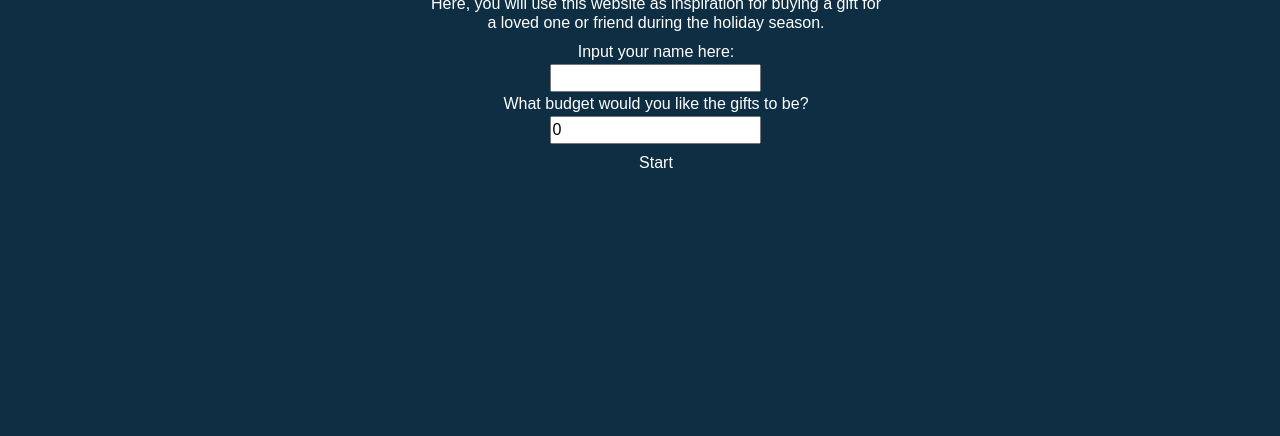
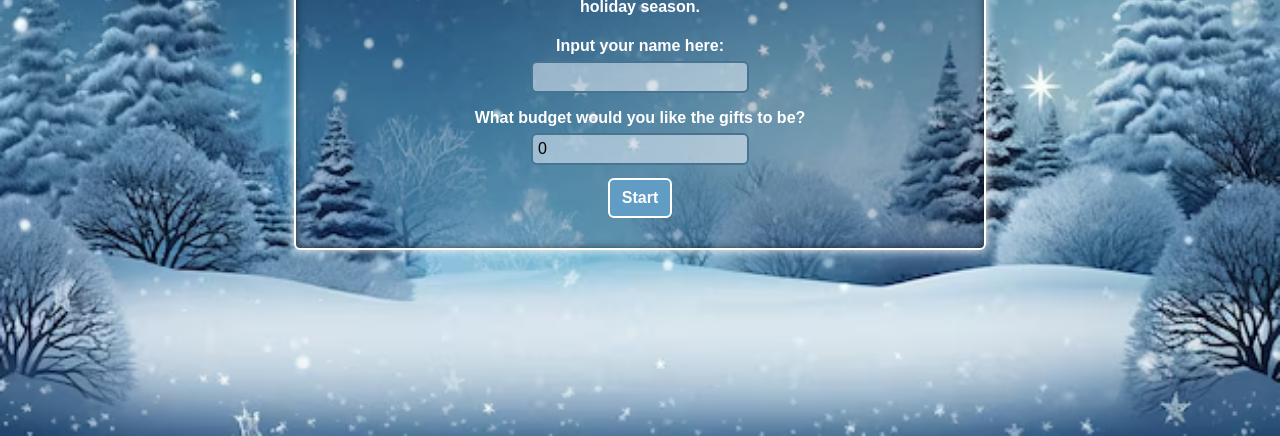
Before and after one commit to Shagan742/holidaySite, a plain HTML site: page index.html in a window 1280 px wide. Shown: the part 364-800 px from the top of the page. Drawn offline with nearby package versions, Linux system fonts and the light colour scheme.

Commit message:
styled current project

```diff
--- a/index.html
+++ b/index.html
@@ -22,34 +22,34 @@
         <!-- place navbar here -->
     </header>
     <div id="app">
-        <main class="container d-flex justify-content-center align-items-center text-center m-3">
-            <div class="row justify-content-center align-items-center text-center intro" v-show="!start">
+        <main class="container d-flex justify-content-center align-items-center text-center">
+            <div class="row justify-content-center text-center mx-3" v-show="!start">
                 <!-- start btn, basically a loading screen -->
-                <div class="col-md-7 text-center">
-                    <h1 class="titleHeader">Welcome to the Secret Santa Gift Selector!</h1>
-                    <h6 class="subtitle">Here, you will use this website as inspiration for buying a gift for a
+                <div class="col-md-9 col-sm-10 text-center intro">
+                    <h1 class="titleHeader">Welcome to the <br>  Secret Santa Gift Selector!</h1>
+                    <h6 class="subtitle col-md-8 text-center mx-auto fw-bold">Here, you will use this website as inspiration for buying a gift for a
                         loved one or friend during the holiday season.</h6>
                     <!-- put budget and user's name here -->
 
                     <form id="inputNameThenBudget">
                         <label for="theName">Input your name here: </label>
                         <br>
-                        <input id="theName" v-model="userName"></input>
+                        <input id="theName" v-model="userName"> </input>
                         <br>
                         <label for="budget">What budget would you like the gifts to be?</label>
                         <br>
-                        <input id="budget" v-model="budget" type="number"></input>
+                        <input id="budget" v-model="budget" type="number"> </input>
                     </form>
-                    <button class="btn" @click="startGame(true); filterItems">Start</button>
+                    <button class="btn start" @click="startGame(true); filterItems">Start</button>
                 </div>
             </div>
             <div class="row justify-content-center align-items-center g-2" v-show="start">
-                <div class="col-md-12 col-sm-12 mx-3 justify-content-center">
+                <div class="col-md-12 col-sm-12 justify-content-center">
                     <div class="wheelWrap">
                         <div class="wheelContainer">
+<div class="wheel"></div>
+                            <button id="spin">Spin</button>
 
-                            <button id="spin">Spin</button>
-                            <div class="wheel">
                                 <div class="slice" v-for="(item, index) in filterItems" :style="{ transform: 'rotate(' + (index * rotateSlice) + 'deg)',
                         width: sliceSize + 'px', 'margin-left': -(sliceSize/2) + 'px',
                         'background-color': colors[Math.floor(Math.random()*colors.length)],
--- a/style.css
+++ b/style.css
@@ -1,3 +1,19 @@
+body {
+    background-image: url(imgs/bg.avif);
+    background-repeat: no-repeat;
+    background-size: cover;
+    background-attachment: fixed;
+    background-position-y: bottom;
+    background-position-x: center;
+}
+
+.intro {
+    background-color:rgba(15, 23, 61, 0.2);
+    box-shadow:inset 0px 0px 11px -3px black, 0px 0px 11px 0px white;
+    padding:30px;
+    border-radius:6px;
+    border:2px solid white;
+}
 
 .btn {
     color:white;
@@ -6,3 +22,40 @@
 html {
     overflow-x:hidden;
 }
+
+.start {
+    background-color:rgb(96, 156, 196);
+    margin-top:10px;
+    border:2px solid white;
+    font-weight: bold;
+}
+
+.start:hover {
+    background-color:aliceblue;
+    color:black;
+    transform:scale3d(1.1, 1.1, 1.1);
+}
+
+.subtitle, .titleHeader, label {
+    /* color:rgb(0, 10, 143); */
+    color:white;
+}
+
+label {
+    margin-top:10px;
+    font-weight:bold;
+}
+
+input {
+    border-radius:6px;
+    background-color: rgba(243, 247, 255, 0.5);
+    border:2px solid black;
+    padding:2px;
+    border:2px solid rgb(72, 116, 146);
+}
+
+#theName, #budget {
+    margin-top:3px;
+    margin-bottom:3px;
+    padding-left:5px;
+}
--- a/wheel.css
+++ b/wheel.css
@@ -16,9 +16,10 @@ body {
 .wheelContainer {
     width: 500px;
     height: 500px;
-    background-color: rgb(31, 58, 80);
+    background-color: rgba(31, 58, 80, 0.6);
     border-radius: 50%;
     border: 15px solid #ffffff;
+    box-shadow:0px 0px 20px 2px rgb(26, 50, 82);
     position: relative;
     overflow: hidden;
 }
```
Also changed, not shown: imgs/bg.avif (added).
